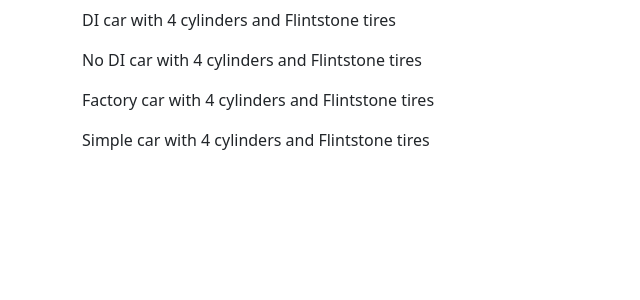
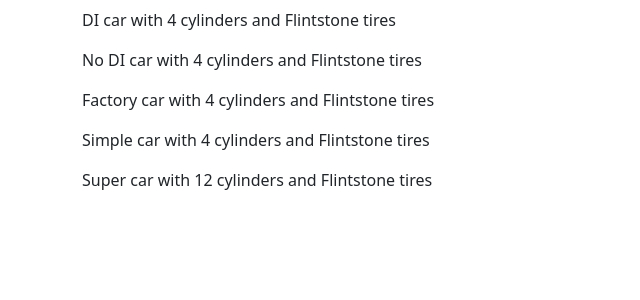
Before and after one commit to cristiancajiaos/car-component, an Angular app: page / in a window 1280 px wide. Shown: the top 300 px of the page, without its empty margins (0-640 px from the left). Built offline with nearby package versions, Linux system fonts and the light colour scheme.

Commit message:
Creada función superCar()

```diff
--- a/src/app/car/car-creations.ts
+++ b/src/app/car/car-creations.ts
@@ -6,3 +6,16 @@
   car.description = 'Simple';
   return car;
 }
+
+/* Ejemplo 2: superCar() */
+
+class Engine2 {
+  constructor(public cylinders: number) {}
+}
+
+export function superCar() {
+  let bigCylinders = 12;
+  let car = new Car(new Engine2(bigCylinders), new Tires());
+  car.description = 'Super';
+  return car;
+}
--- a/src/app/car/car.component.html
+++ b/src/app/car/car.component.html
@@ -2,3 +2,4 @@
 <p>{{noDiCar.drive()}}</p>
 <p>{{factoryCar.drive()}}</p>
 <p>{{simpleCar.drive()}}</p>
+<p>{{superCar.drive()}}</p>
--- a/src/app/car/car.component.ts
+++ b/src/app/car/car.component.ts
@@ -2,7 +2,7 @@
 import { CarNoDi } from './car-no-di';
 import { Component, OnInit } from '@angular/core';
 import { Car, Engine, Tires } from './car';
-import { simpleCar } from './car-creations';
+import { simpleCar, superCar } from './car-creations';
 
 @Component({
   selector: 'app-car',
@@ -20,6 +20,9 @@
   /* simpleCar a partir de clase Car */
   simpleCar = simpleCar();
 
+  /* superCar a partir de clase Car */
+  superCar = superCar();
+
   constructor(
     public car: Car
   ) { }
```
